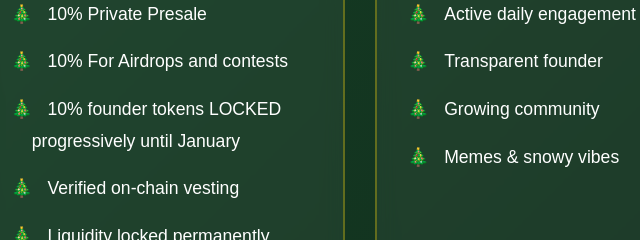
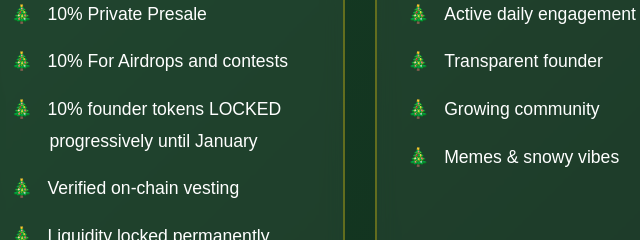
Before and after one commit to MICKEYMAS/mickeymas, a plain HTML site: page index.html in a window 1280 px wide. Shown: the part 840-1080 px from the top of the page, 478-1118 px from the left. Drawn offline with Linux system fonts and the light colour scheme.

Commit message:
Update index.html

```diff
--- a/index.html
+++ b/index.html
@@ -399,7 +399,7 @@
                     <li>10% Private Presale</li>
                     <li>10% For Airdrops and contests</li>
                     <li>10% founder tokens LOCKED <br>
-                    <span style="margin-left: 1.2em;">progressively until January</span>
+                    <span style="margin-left: 2.2em;">progressively until January</span>
                     <li>Verified on-chain vesting</li>
                     <li>Liquidity locked permanently</li>
                     <li>Community-first approach</li>
```
